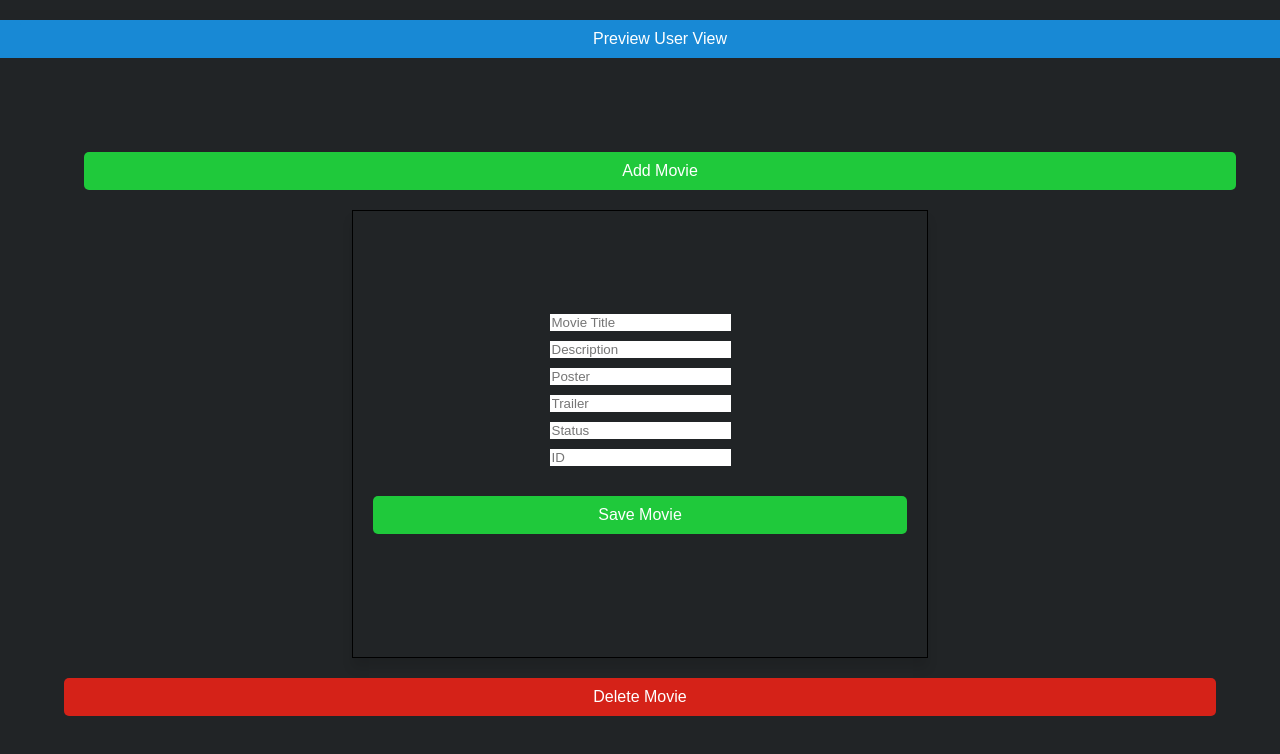
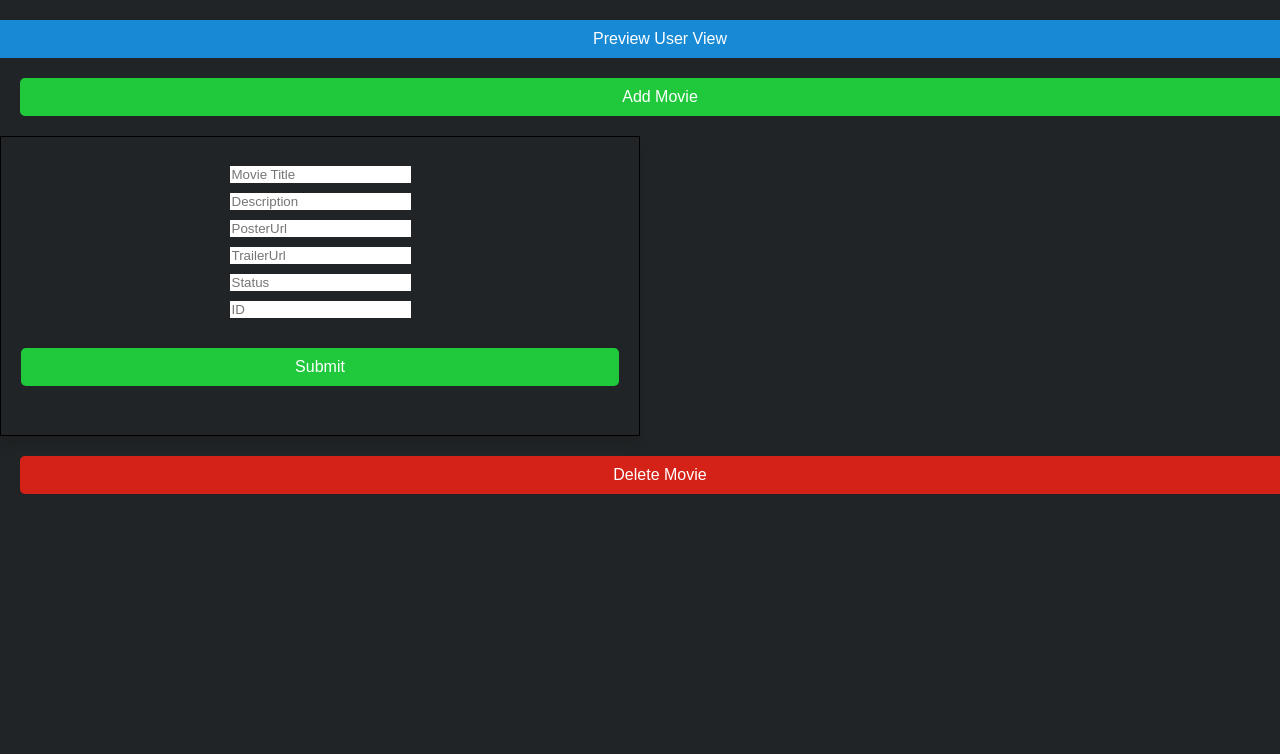
Before and after one commit to fchowdhury0/tuah-tuah-movies, a React (Create React App) app: page /admin in a window 1280 px wide. Both pictures are taken after a click on the button "Add Movie". Shown: the top 754 px of the page. Built offline with nearby package versions, Linux system fonts and the light colour scheme.

Commit message:
Added Formik for form handling
- This is for the add movie component
- Should format input nicely for backend use

```diff
--- a/package.json
+++ b/package.json
@@ -9,13 +9,15 @@
     "axios": "^1.7.7",
     "cors": "^2.8.5",
     "express": "^4.21.0",
+    "formik": "^2.4.6",
     "pg": "^8.13.0",
     "prop-types": "^15.8.1",
     "react": "^18.3.1",
     "react-dom": "^18.3.1",
     "react-router-dom": "^6.26.2",
     "react-scripts": "5.0.1",
-    "web-vitals": "^2.1.4"
+    "web-vitals": "^2.1.4",
+    "yup": "^1.4.0"
   },
   "scripts": {
     "start": "react-scripts start",
--- a/src/components/AdminView.css
+++ b/src/components/AdminView.css
@@ -300,9 +300,10 @@ h1 {
 }
 .top-bar {
   display: flex;
+
   justify-content: space-between;
   align-items: relative;
-  padding: 10px 20px;
+  padding: 5px 10px;
 }
 
 .login-button {
--- a/src/components/AdminView.jsx
+++ b/src/components/AdminView.jsx
@@ -1,12 +1,25 @@
 import React, { useEffect, useState } from 'react';
 import './AdminView.css'
+import { useFormik } from 'formik';
+import * as Yup from 'yup';
 
 const App = () => {
   const [showAdd, setShowAdd] = useState(false);
   const [showDelete, setShowDelete] = useState(false);
 
   /* populate the movie form with the input and send to database?*/
-  const [movieForm, setMovieForm] = useState();
+  const formik = useFormik({
+    initialValues: {
+      movieTitle: '',
+      description: '',
+      posterUrl: '',
+      trailerUrl: '',
+      status: '',
+      id: ''
+    }
+  })
+
+  console.log('Form values', formik.values)
 
   function showAddComponent() {
     setShowAdd(!showAdd);
@@ -18,7 +31,7 @@ const App = () => {
 
 
   return (
-    <div className="app">
+    <div>
       <div className="top-bar">
         <button className="login-button">Logout</button>
         <button className="preview-button">Preview User View</button>
@@ -28,13 +41,45 @@ const App = () => {
       </div>
       {showAdd && (
         <div className="form-container">
-          <input type="text" placeholder="Movie Title" />
-          <input type="text" placeholder="Description" />
-          <input type="text" placeholder="Poster" />
-          <input type="text" placeholder="Trailer" />
-          <input type="text" placeholder="Status" />
-          <input type="text" placeholder="ID" />
-          <button className="add-movie-button">Save Movie</button>
+
+            <input
+              type="text"
+              id="movieTitle"
+              placeholder="Movie Title"
+              onChange={formik.handleChange}
+              value={formik.values.movieTitle} />
+            <input
+              type="text"
+              id="description"
+              placeholder="Description"
+              onChange={formik.handleChange}
+              value={formik.values.description} />
+            <input
+              type="text"
+              id="poster"
+              placeholder="PosterUrl"
+              onChange={formik.handleChange}
+              value={formik.values.posterUrl} />
+            <input
+              type="text"
+              id="poster"
+              placeholder="TrailerUrl"
+              onChange={formik.handleChange}
+              value={formik.values.trailerUrl}/>
+            <input
+              type="text"
+              id="status"
+              placeholder="Status"
+              onChange={formik.handleChange}
+              value={formik.values.status}/>
+            <input
+              type="text"
+              id="id"
+              placeholder="ID"
+              onChange={formik.handleChange}
+              value={formik.values.id}/>
+            <button className="add-movie-button">Submit</button>
+
 
         </div>
       )}
@@ -43,7 +88,7 @@ const App = () => {
 
       {showDelete && (
         <div className="form-container">
-          <input className="text-input"type="text" placeholder="Search for movie to delete"/>
+          <input className="text-input" type="text" placeholder="Search for movie to delete" />
 
 
         </div>
```
Also changed, not shown: 1 other file (tests, documents, lock files or other folders).
